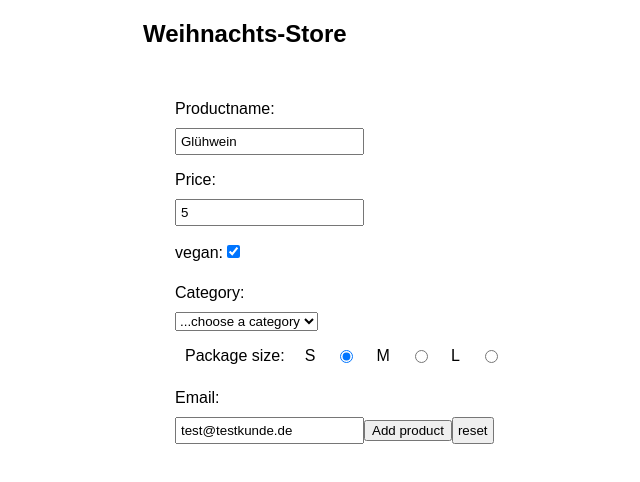
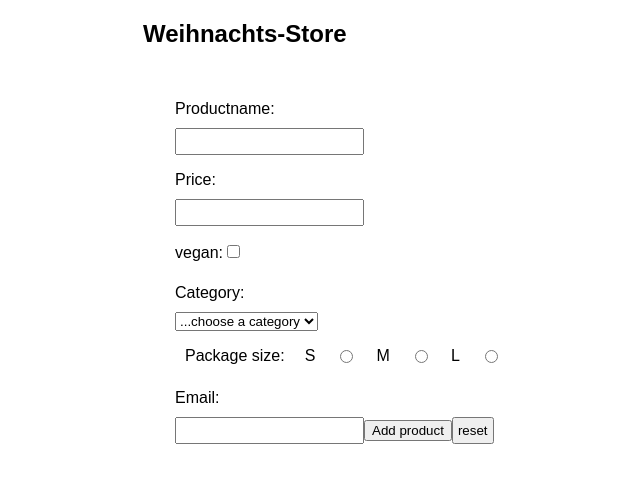
Before and after one commit to thomasmueller87/xmas-factory, a React (Vite) app: page / in a window 1280 px wide. Shown: the top 482 px of the page, without its empty margins (297-937 px from the left). Built offline with nearby package versions, Linux system fonts and the light colour scheme.

Commit message:
Ausgabe funktioniert

```diff
--- a/src/App.jsx
+++ b/src/App.jsx
@@ -3,16 +3,18 @@ import "./App.css";
 import styled from "styled-components";
 
 function App() {
-  const productDetails = {
-    name: "Glühwein",
-    price: "5",
-    isVegan: true,
+  const initialProduct = {
+    name: "",
+    price: "",
+    isVegan: false,
     category: "",
-    packageSize: "S",
-    email: "test@testkunde.de",
+    packageSize: "",
+    email: "",
   };
 
-  const [product, setProduct] = useState(productDetails);
+  const [product, setProduct] = useState(initialProduct);
+
+  const [products, setProducts] = useState([]);
 
   const handleChange = (event) => {
     let inputValue = event.target.value;
@@ -29,12 +31,14 @@ function App() {
   };
   const handleSubmit = (event) => {
     event.preventDefault();
-    console.log(product);
+
+    setProducts([...products, product]);
   };
   const handleReset = () => {
-    setProduct(productDetails);
+    setProduct(initialProduct);
   };
   return (
+    <>
       <Container className="App">
         <h2>Weihnachts-Store</h2>
         <form onSubmit={handleSubmit}>
@@ -119,7 +123,22 @@ function App() {
           <button>Add product</button>
           <input type="reset" value="reset" onClick={handleReset} />
         </form>
+
+        {products.map((product, index) => (
+          <section>
+            <p>Item# {index + 1}</p>
+            <h3>{product.name}</h3>
+            <p>
+              {product.price} EUR // {product.isVegan ? "Veggie" : "Not vegan"}
+            </p>
+            <p>
+              Category {product.category} // Package Size: {product.packageSize}
+            </p>
+            <p>Your E-Mail: {product.email}</p>
+          </section>
+        ))}
       </Container>
+    </>
   );
 }
 export default App;
```
Lines whose indentation alone changed are shown as unchanged.
